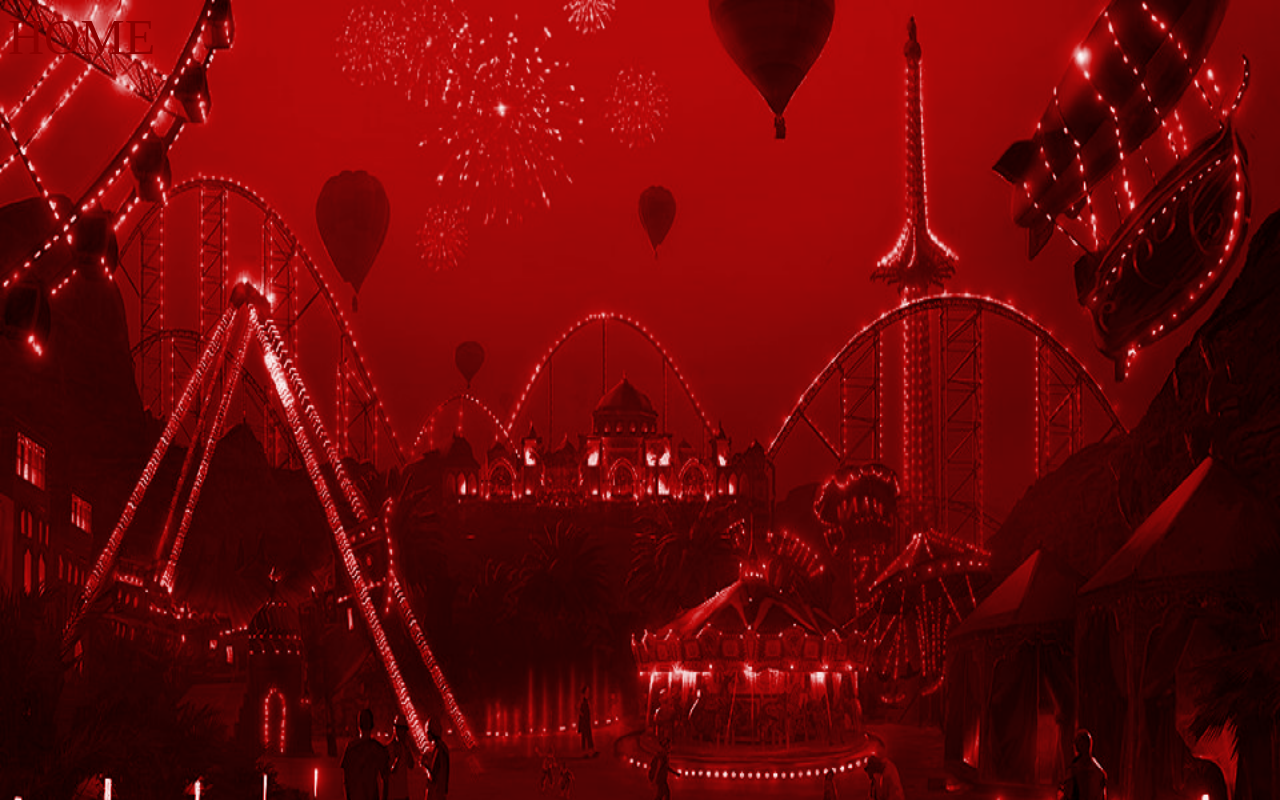
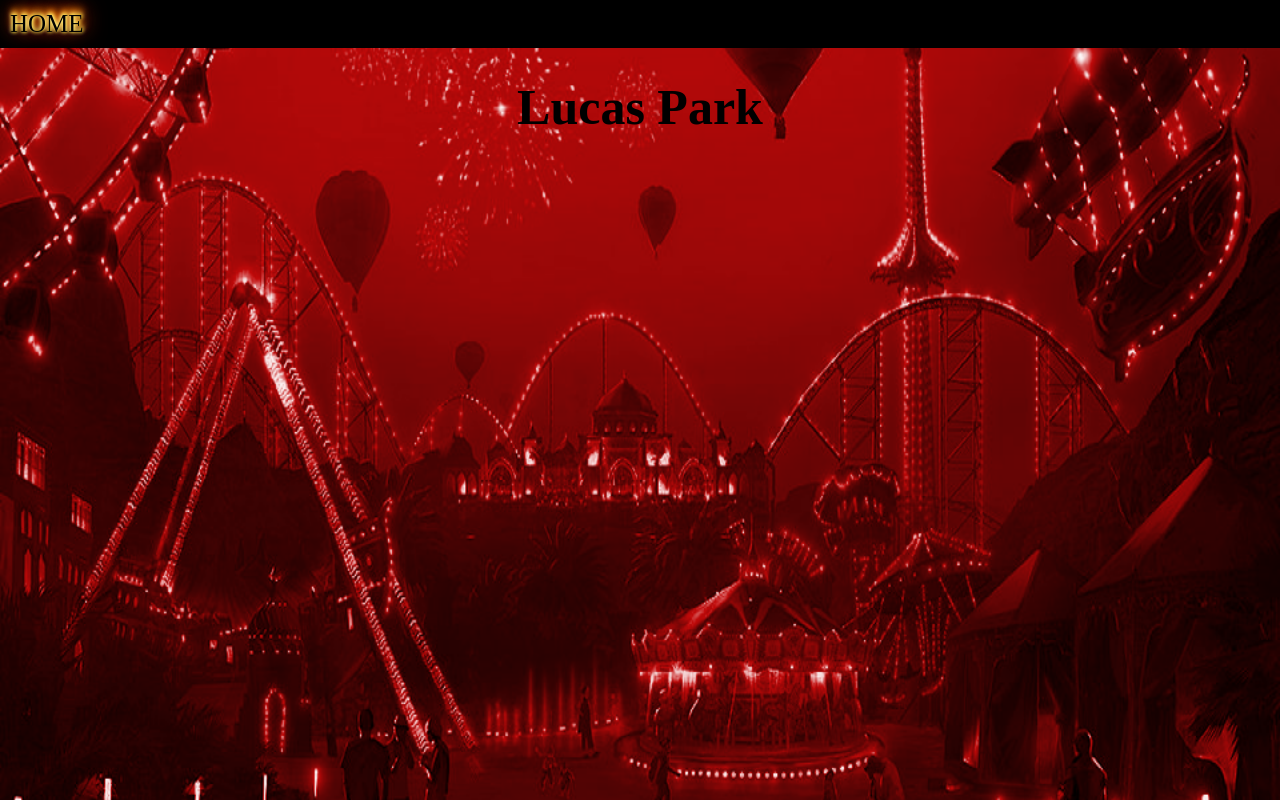
Before and after one commit to WVCS/index-Lucas-Fowler, a plain HTML site: page ThemePark/LucasPark.html in a window 1280 px wide. Drawn offline with Linux system fonts and the light colour scheme.

Commit message:
Update LucasPark.html

```diff
--- a/ThemePark/LucasPark.html
+++ b/ThemePark/LucasPark.html
@@ -4,23 +4,54 @@
     <link rel="icon" href="park.png">
   </head>
   <body>
-    <nav><a href="../index.html">HOME</a></nav>
-
+    <nav>
+      <li class="navli"><a href="../index.html" class="font-effect-fire">HOME</a></li>
+      </nav>
+    <br>
+    <br>
+    <center>
+    <h1> Lucas Park </h1>
+    </center>
   </body>
 </html>
 
 
 <style>
-a {
-  font-style: impact;
-  font-size: 50px;
-  text-decoration: none;
-  color: darkred;
-}
 body {
   background-image: url("park (1).png");
   background-repeat: no-repeat;
-  background-attachment: fixed;
+  background-attachment: scroll;
   background-size: cover;
 }
+nav {
+  background-color: black;
+  position: absolute;
+  top: 0px;
+  left: 0px;
+  width: 100%;
+  padding: 10px;
+}
+.navli {
+  list-style: none;
+}
+@font-face {
+  font-family: 'lucas';
+  font-style: normal;
+  font-weight: 400;
+  src: url(https://fonts.gstatic.com/s/sofia/v14/8QIHdirahM3j_su5uI0.woff2) format('woff2');
+  unicode-range: U+0000-00FF, U+0131, U+0152-0153, U+02BB-02BC, U+02C6, U+02DA, U+02DC, U+0300-0301, U+0303-0304, U+0308-0309, U+0323, U+0329, U+2000-206F, U+2074, U+20AC, U+2122, U+2191, U+2193, U+2212, U+2215, U+FEFF, U+FFFD;
+}
+.font-effect-fire {
+  text-shadow: 0 -0.05em 0.2em #FFF, 0.01em -0.02em 0.15em #FE0, 0.01em -0.05em 0.15em #FC0, 0.02em -0.15em 0.2em #F90, 0.04em -0.20em 0.3em #F70, 0.05em -0.25em 0.4em #F70, 0.06em -0.2em 0.9em #F50, 0.1em -0.1em 1.0em #F40;
+  color: black;
+}
+a {
+  text-decoration: none;
+  color: darkred;
+  font-size: 25px;
+  font-style: "lucas", sans-serif;
+}
+h1 {
+  font-size: 50px;
+}
 </style>
```
